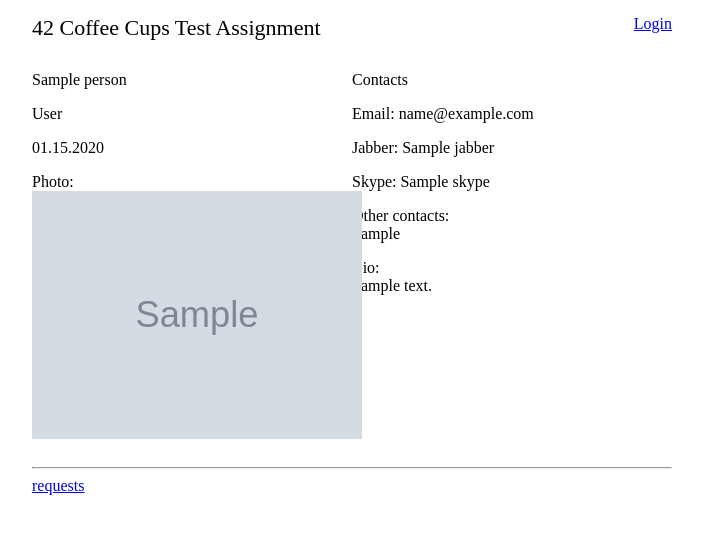
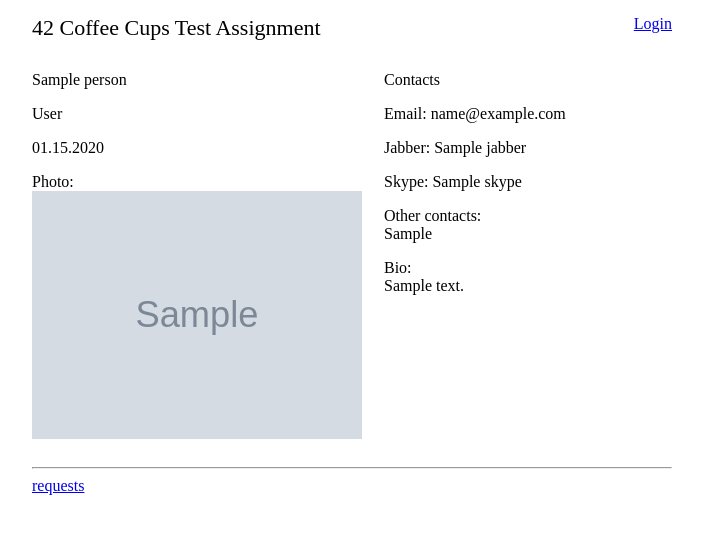
Before and after one commit to kleschenko/django-test2, a Django app: template apps/contacts/templates/contacts/home.html in a window 1280 px wide. Shown: the top 534 px of the page, without its empty margins (288-991 px from the left). Run offline with Django 3.2, Linux system fonts and the light colour scheme; the template is opened without the code that fills it: most values are stand-ins (such as "Sample title", 1, 10 or a date in 2020); grey boxes marked "Sample" are stand-in pictures.

Commit message:
ticket:6 fixed block size

```diff
--- a/apps/contacts/static/contacts/css/style.css
+++ b/apps/contacts/static/contacts/css/style.css
@@ -1,6 +1,6 @@
 label { width: 90px; text-align:right; display:inline-block; }
-.contacts { float:right; width:50%; margin:0px; }
-.info { float:left; max-width:50%; }
+.contacts { float:right; width:45%; margin:0px; }
+.info { float:left; max-width:55%; }
 .error {
     color:#a00;
     position: relative;
```
